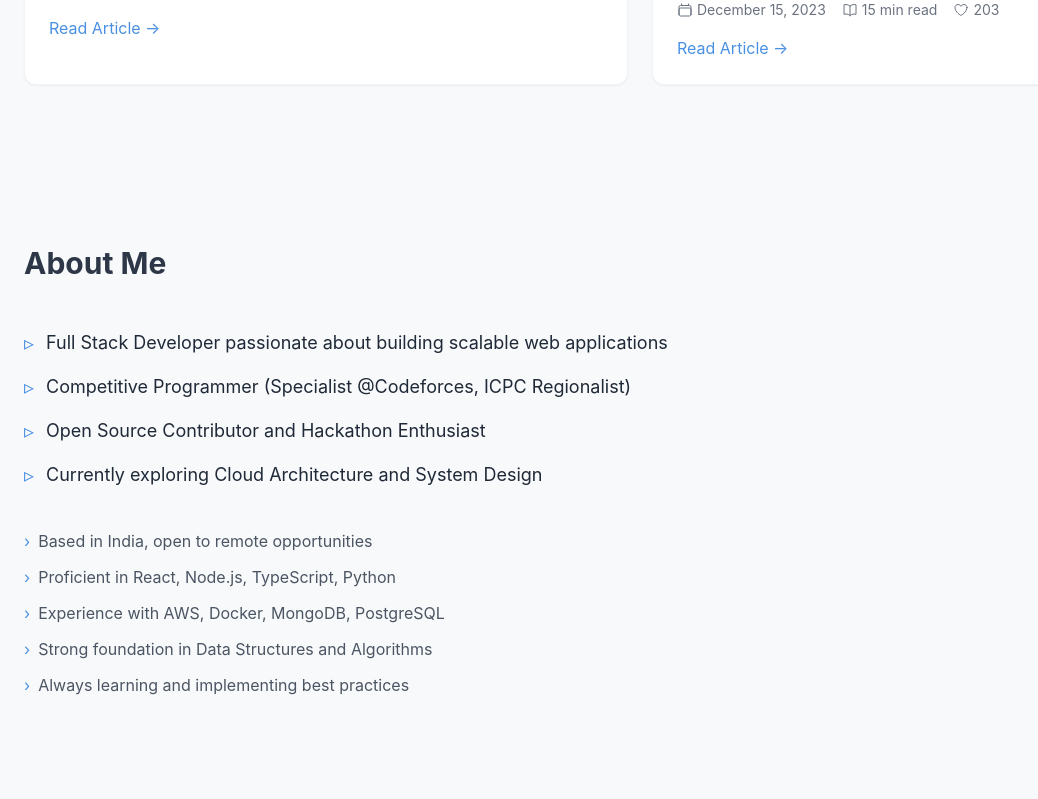
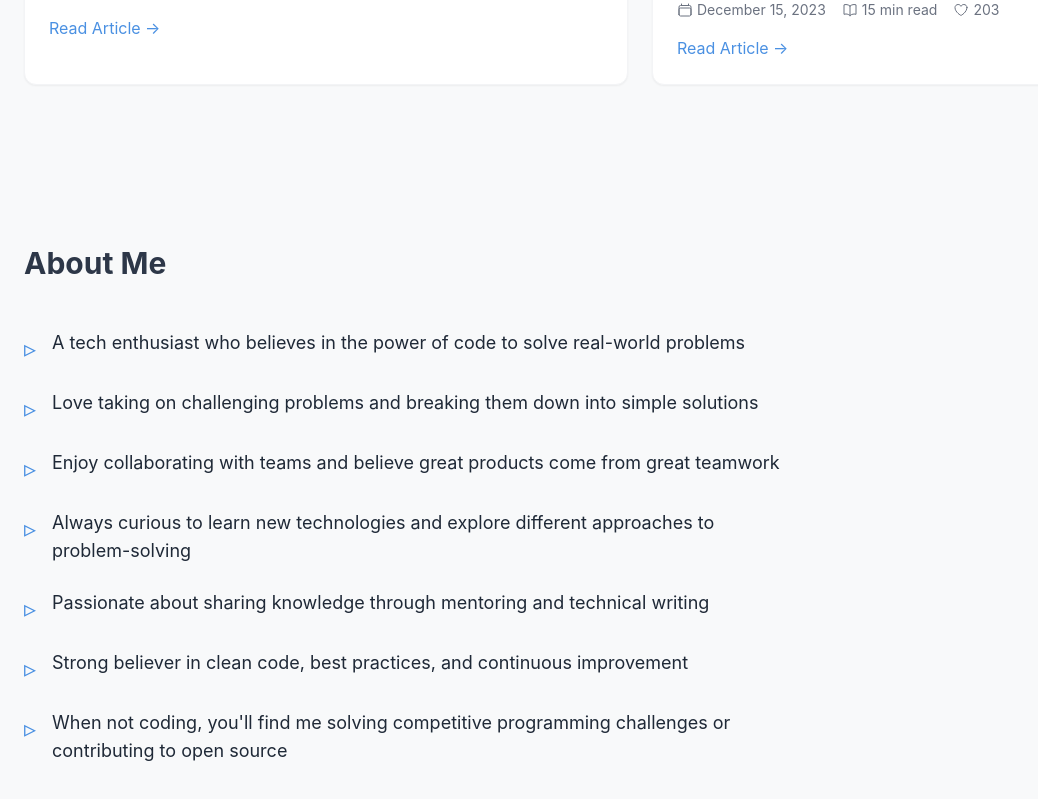
Before and after one commit to Yash-007/Portfolio, a React (Vite) app: page / in a window 1280 px wide. Shown: the part 5039-5838 px from the top of the page, without its empty margins (0-1038 px from the left). Built offline with nearby package versions, Linux system fonts and the light colour scheme.

Commit message:
remove secondary points from about sectoin

```diff
--- a/src/components/About.tsx
+++ b/src/components/About.tsx
@@ -1,57 +1,56 @@
 export default function About() {
   return (
-    <div className="space-y-10">
-      {/* Primary Points */}
-      <ul className="space-y-4">
-        <li className="flex items-center gap-3 group">
-          <span className="text-accent text-xl">▹</span>
+    <div className="max-w-3xl">
+      <ul className="space-y-6">
+        <li className="flex items-start gap-4 group">
+          <span className="text-accent text-2xl font-light mt-1">▹</span>
           <span className="text-lg text-gray-800 group-hover:text-accent transition-colors">
-            Full Stack Developer passionate about building scalable web applications
+            A tech enthusiast who believes in the power of code to solve real-world problems
           </span>
         </li>
-        <li className="flex items-center gap-3 group">
-          <span className="text-accent text-xl">▹</span>
+
+        <li className="flex items-start gap-4 group">
+          <span className="text-accent text-2xl font-light mt-1">▹</span>
           <span className="text-lg text-gray-800 group-hover:text-accent transition-colors">
-            Competitive Programmer (Specialist @Codeforces, ICPC Regionalist)
+            Love taking on challenging problems and breaking them down into simple solutions
           </span>
         </li>
-        <li className="flex items-center gap-3 group">
-          <span className="text-accent text-xl">▹</span>
+
+        <li className="flex items-start gap-4 group">
+          <span className="text-accent text-2xl font-light mt-1">▹</span>
           <span className="text-lg text-gray-800 group-hover:text-accent transition-colors">
-            Open Source Contributor and Hackathon Enthusiast
+            Enjoy collaborating with teams and believe great products come from great teamwork
           </span>
         </li>
-        <li className="flex items-center gap-3 group">
-          <span className="text-accent text-xl">▹</span>
+
+        <li className="flex items-start gap-4 group">
+          <span className="text-accent text-2xl font-light mt-1">▹</span>
           <span className="text-lg text-gray-800 group-hover:text-accent transition-colors">
-            Currently exploring Cloud Architecture and System Design
+            Always curious to learn new technologies and explore different approaches to problem-solving
+          </span>
+        </li>
+
+        <li className="flex items-start gap-4 group">
+          <span className="text-accent text-2xl font-light mt-1">▹</span>
+          <span className="text-lg text-gray-800 group-hover:text-accent transition-colors">
+            Passionate about sharing knowledge through mentoring and technical writing
+          </span>
+        </li>
+
+        <li className="flex items-start gap-4 group">
+          <span className="text-accent text-2xl font-light mt-1">▹</span>
+          <span className="text-lg text-gray-800 group-hover:text-accent transition-colors">
+            Strong believer in clean code, best practices, and continuous improvement
+          </span>
+        </li>
+
+        <li className="flex items-start gap-4 group">
+          <span className="text-accent text-2xl font-light mt-1">▹</span>
+          <span className="text-lg text-gray-800 group-hover:text-accent transition-colors">
+            When not coding, you'll find me solving competitive programming challenges or contributing to open source
           </span>
         </li>
       </ul>
-
-      {/* Secondary Points */}
-      <div className="space-y-3 text-gray-600">
-        <div className="flex items-center gap-2">
-          <span className="text-accent">›</span>
-          <span>Based in India, open to remote opportunities</span>
-        </div>
-        <div className="flex items-center gap-2">
-          <span className="text-accent">›</span>
-          <span>Proficient in React, Node.js, TypeScript, Python</span>
-        </div>
-        <div className="flex items-center gap-2">
-          <span className="text-accent">›</span>
-          <span>Experience with AWS, Docker, MongoDB, PostgreSQL</span>
-        </div>
-        <div className="flex items-center gap-2">
-          <span className="text-accent">›</span>
-          <span>Strong foundation in Data Structures and Algorithms</span>
-        </div>
-        <div className="flex items-center gap-2">
-          <span className="text-accent">›</span>
-          <span>Always learning and implementing best practices</span>
-        </div>
-      </div>
     </div>
   );
 }
```
